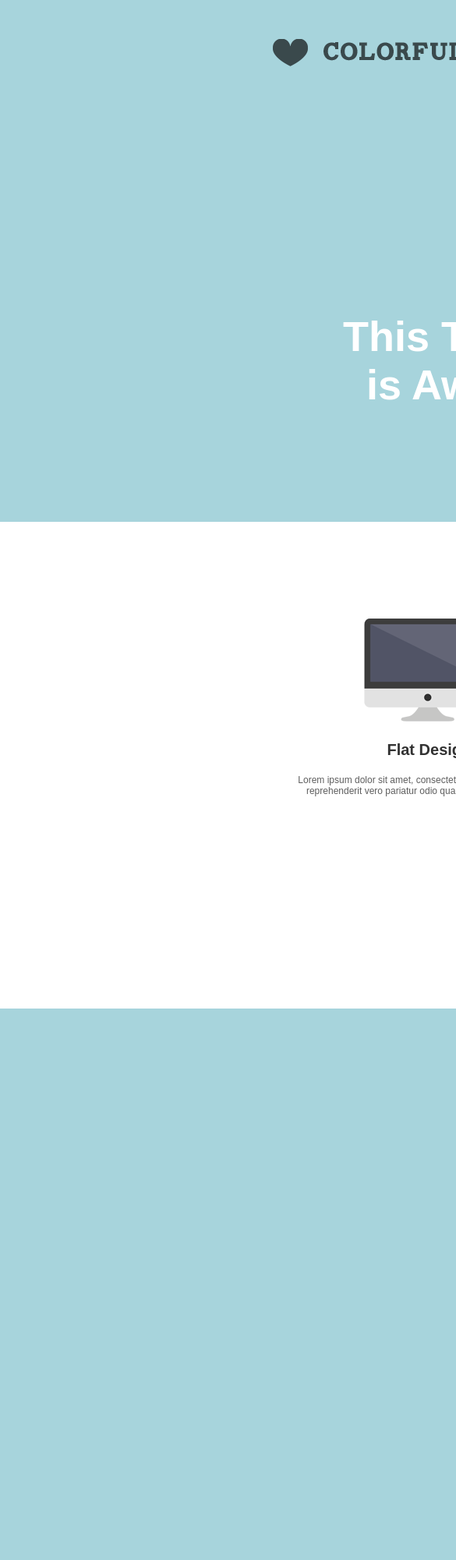
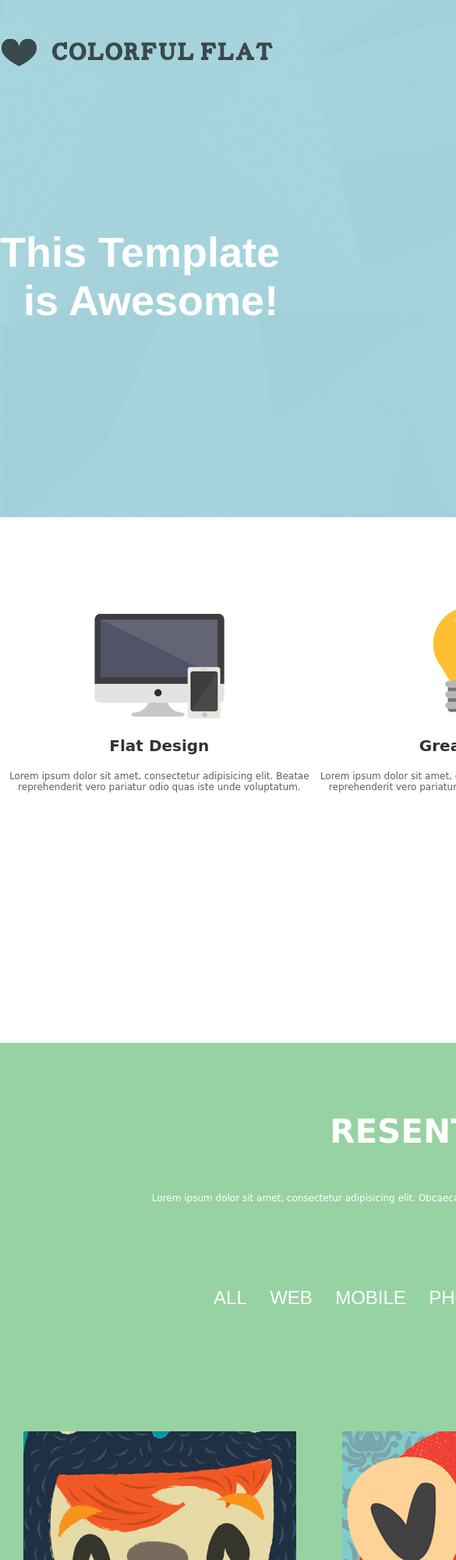
Before and after one commit to thescr13/colorfulflat, a plain HTML site: page index.html in a window 390 px wide. Shown: the top 2000 px of the page at 78% size, 585 px wide, since content can reach past the window. Drawn offline with nearby package versions, Linux system fonts and the light colour scheme; a script that the page names is missing.

Commit message:
Edit third section

```diff
--- a/css/styles.css
+++ b/css/styles.css
@@ -1,37 +1,43 @@
-@font-face{font-family:...; src: url(fonts/...);}
+@font-face{font-family:'Carter One', cursive;; src: url(https://fonts.googleapis.com/css?family=Carter+One);}
 
 /* General CSS */
 
 html {
-	width: 100%;
+
 }
+
+
 body {
+	min-width: 1228px;
 	font: 12px  Arial, sans-serif;
 	background: #fff;
 }
 
-#wrapper {
-	margin: 0 auto;
-	width: 1920px;
+header {
+	width: 100%;
+	background: #a7d4dc url(../img/header_bg.png) 0 0 no-repeat;
+	background-size: cover;
+	padding-bottom: 124px;
 
 }
 
-header {
-	width: 1920px;
-	height: 669px;
-	background: #a7d4dc url() 0 0 no-repeat;
+/*Контенйер, который задет ширину сайта*/
+
+.container {
+	width: 1228px;
+	margin: 0 auto;
 }
+
+/*Окончание блока с контейнерм*/
 
 .logo {
 	float: left;
-	margin-left: 348px;
 	margin-top: 50px;
 }
 
 nav ul {
-	margin-top: 68px;
+	margin-top: 51px;
 	float: right;
-	margin-right: 344px;
 }
 
 nav ul li {
@@ -57,8 +63,7 @@ h1 {
 	float: left;
 	font-size: 54px;
 	color: #fff;
-	margin-left: 440px;
-	margin-top: 285px;
+	margin-top: 194px;
 }
 
 span {
@@ -66,15 +71,14 @@ span {
 }
 
 .imac {
-	margin-right: 458px;
+	margin-right: 123px;
 	float: right;
 	margin-top: 98px;
 }
 
 .secondSection {
-	display: table;
-	margin: 0 auto;
-	width: 1228px;
+
+	width: 100%;
 	border-spacing: 10px;
 	height: 520px;
 	padding-top: 104px;
@@ -91,45 +95,120 @@ span {
 	color: #5e5e5e;
 }
 
-
-.col1 {
-	display: table-cell;
-	width: 33%;
-	text-align: center;
-
+.col-wrap {
+	display: table;
 }
-.col2 {
+.col {
 	display: table-cell;
 	width: 33%;
 	text-align: center;
 }
 
-.col3{
-	display: table-cell;
-	width: 33%;
+/*Третья секция */
+
+.thirdSection {
+	width: 100%;
+	background: #97d2a3;
+
+}
+
+table {
+	width: 100%;
+	border-spacing: 0px 80px;
 	text-align: center;
 }
 
-.thirdSection {
-	height: 1326px;
-	background: #a7d4dc url() 0 0 no-repeat;
+h2,p {
+	color: #fff;
+	text-align: center;
+	font-family: 'Carter One', cursive;
+}
+
+h2 {
+	font-variant: small-caps;
+	padding-top: 72px;
+	font-size: 60px;
+}
+
+p.center {
+	margin-top: 28px;
 }
 
 
+.menu {
+	margin-top: 98px;
+	margin-bottom: 74px;
+	text-align: center;
 
-/* Header CSS */
-/* Footer CSS */<div class="col3">
-	<div class="col1">
-		<img src="img/iphone.png" alt="">
-		<p>Flat Design</p>
-		<p>Lorem ipsum dolor sit amet, consectetur adipisicing elit. Beatae reprehenderit vero pariatur odio quas iste unde voluptatum.</p>
-	</div>
-	<div class="col2">
-		<img src="img/light.png" alt="">
-		<p>Great Ideas</p>
-		<p>Lorem ipsum dolor sit amet, consectetur adipisicing elit. Beatae reprehenderit vero pariatur odio quas iste unde voluptatum.</p>
-	</div>
-	<img src="img/browser.png" alt="">
-	<p>Browser compatability</p>
-	<p>Lorem ipsum dolor sit amet, consectetur adipisicing elit. Beatae reprehenderit vero pariatur odio quas iste unde voluptatum.</p>
-</div>
+}
+
+.menu>a {
+	text-decoration: none;
+	font-variant: small-caps;
+	color: #fff;
+	padding-left: 15px;
+	padding-right: 15px;
+	font-size: 34px;
+	margin-left: -4px;
+}
+
+.menu>a:hover{
+	color: #fff;
+	padding-left: 15px;
+	padding-right: 15px;
+	font-size: 34px;
+	border: 2px solid #fff;
+	border-radius: 5px;
+		margin-left: -4px;
+}
+
+
+.thirdSection img {
+	width: 350px;
+	height: 262px;
+}
+
+#centerButton {
+	text-align: center;
+	padding-bottom: 120px;
+}
+
+.buttonTS {
+	padding:15px;
+	text-transform: uppercase;
+	font-size: 22px;
+	color: #A2A3A3;
+	border-radius: 10px;
+	background: #fff;
+	box-shadow:0px 0px #000;
+	border: 2px solid #fff;
+}
+
+/*Конец третьей секции*/
+
+
+/* .foursSection {
+	width: 100%;
+	height: 952px;
+	background: #fff;
+	margin: 0 auto;
+}
+
+.fiveSection {
+	width: 100%;
+	height: 952px;
+	background: #dfb6c5 ;
+	margin: 0 auto;
+}
+
+.sixSection {
+	width: 100%;
+	height: 1022px;
+	background: #b4d5e1;
+	margin: 0 auto;
+}
+
+footer {
+	height: 100%;
+	background: #3c3d3d;
+} */
--- a/index.html
+++ b/index.html
@@ -23,9 +23,9 @@
 	<script type="text/javascript" src="js/main.js"></script>
 </head>
 <body>
-	<div id="wrapper">
-		<!-- start top header-->
-		<header class="clearfix">
+
+			<header>
+				<div class="container clearfix">
 					<img src="img/logo.png" alt="information" title="" class="logo">
 					<!-- Main-Navigation -->
 					<nav class="clearfix">
@@ -39,31 +39,131 @@
 					</nav>
 					<h1>This Template <br> <span>   is Awesome!</span></h1>
 					<img class="imac" src="img/imac.png" alt="">
+				</div>
 			</header>
-		<!-- end top header -->
 
-		<div class="secondSection clearfix	">
-			<div class="col1">
-				<img src="img/iphone.png" alt="">
+		<div class="secondSection">
+			<div class="container">
+				<div class="col-wrap clearfix">
+					<div class="col">
+						<img src="img/iphone.png" alt="" >
 						<p>Flat Design</p>
 						<p>Lorem ipsum dolor sit amet, consectetur adipisicing elit. Beatae reprehenderit vero pariatur odio quas iste unde voluptatum.</p>
 					</div>
-			<div class="col2">
+					<div class="col">
 						<img src="img/light.png" alt="">
 						<p>Great Ideas</p>
 						<p>Lorem ipsum dolor sit amet, consectetur adipisicing elit. Beatae reprehenderit vero pariatur odio quas iste unde voluptatum.</p>
 					</div>
-			<div class="col3">
+					<div class="col">
 						<img src="img/browser.png" alt="">
 						<p>Browser Compatability</p>
 						<p>Lorem ipsum dolor sit amet, consectetur adipisicing elit. Beatae reprehenderit vero pariatur odio quas iste unde voluptatum.</p>
 					</div>
 				</div>
+			</div>
+		</div>
 		<div class="thirdSection">
+				<div class="container">
+					<h2 >resent works</h2>
+					<p class="center">Lorem ipsum dolor sit amet, consectetur adipisicing elit. Obcaecati, expedita officiis totam neque explicabo quam incidunt voluptatum nisi.</p>
+
+							<div class="menu clearfix" >
+								<a  href="#">all</a>
+
+								<a  href="#">web</a>
+
+								<a  href="#">mobile</a>
+
+								<a  href="#">photography</a>
+
+								<a  href="#">design</a>
+
+								<a  href="#">type</a>
+							</div>
+
+					<table>
+						<tr>
+							<td>
+								<img src="img/oneFace.png" alt="">
+							</td>
+							<td>
+								<img src="img/twoFace.png" alt="">
+							</td>
+							<td>
+								<img src="img/threeFace.png" alt="">
+							</td>
+						</tr>
+						<tr>
+							<td>
+								<img src="img/fourFace.png" alt="">
+							</td>
+							<td>
+								<img src="img/fiveFace.png" alt="">
+							</td>
+							<td>
+								<img src="img/sixFace.png" alt="">
+							</td>
+						</tr>
+					</table>
+					<div id="centerButton">
+						<button class="buttonTS">
+							show more
+						</button>
+					</div>
+					</div>
+				</div>
+		<!-- <div class="foursSection">
+				<img src="img/firstWindowFoursSection.png" alt="">
+				<h3>Layered Neatly Photoshop Template</h3>
+				<p>Lorem ipsum dolor sit amet, consectetur adipisicing elit. Est, sint fugit accusantium possimus ipsum ea nobis repellendus rerum veritatis illum!</p>
+				<button>show more</button>
+				<img src="img/firstWindowFoursSection.png" alt="">
+				<h3>Layered Neatly Photoshop Template</h3>
+				<p>Lorem ipsum dolor sit amet, consectetur adipisicing elit. Est, sint fugit accusantium possimus ipsum ea nobis repellendus rerum veritatis illum!</p>
+				<button>show more</button>
 
 			</div>
+		<div class="fiveSection">
+				<div class="container">
+				<p>meet our team</p>
+					<p>Lorem ipsum dolor sit amet, consectetur adipisicing elit. Repellat culpa dolores rem eveniet quia dolor labore sapiente qui.</p>
+				<img src="img/cardMember.png" alt="">
+				<img src="img/cardMember.png" alt="">
+				<img src="img/cardMember.png" alt="">
+			</div>
+			</div>
+		<div class="sixSection">
+				<div class="container">
+					<p>resent posts</p>
+					<p>Lorem ipsum dolor sit amet, consectetur adipisicing elit. Similique, inventore animi vel dolorum asperiores voluptatem aliquam reprehenderit pariatur?</p>
+					<img src="img/postCard.png" alt="">
+					<img src="img/postCard.png" alt="">
+					<img src="img/postCard.png" alt="">
+					<br>
+					<button>show more</button>
+				</div>
+			</div>
 		<footer>
-		</footer>
+		<p>contact us</p>
+		<p>Lorem ipsum dolor sit amet, consectetur adipisicing elit. Asperiores, id, sit voluptate incidunt temporibus laboriosam dignissimos necessitatibus dolore suscipit quibusdam.</p>
+		<form action="">
+			<input type="text">
+			<input type="text">
+			<input type="text">
+			<button>show more</button>
+		</form>
+		<hr>
+		<div class="social">
+			<img src="img/tweet.png" alt="">
+			<img src="img/facebook.png" alt="">
+			<img src="img/html5.png" alt="">
+			<img src="img/html5.png" alt="">
+			<img src="img/alien.png" alt="">
 		</div>
+			<p>Bloom Web Design Copyright &copy; | Poweresd By Wordpress  </p>
+		</footer> -->
+
+
 </body>
 </html>
```
Also changed, not shown: img/alien.png (added), img/cardMember.png (added), img/facebook.png (added), img/firstWindowFoursSection.png (added), img/fiveFace.png (added), img/fourFace.png (added), img/header_bg.png (added), img/html5.png (added), img/oneFace.png (added), img/postCard.png (added), img/sixFace.png (added), img/threeFace.png (added), img/tweet.png (added), img/twoFace.png (added). Lines whose indentation alone changed are shown as unchanged.
